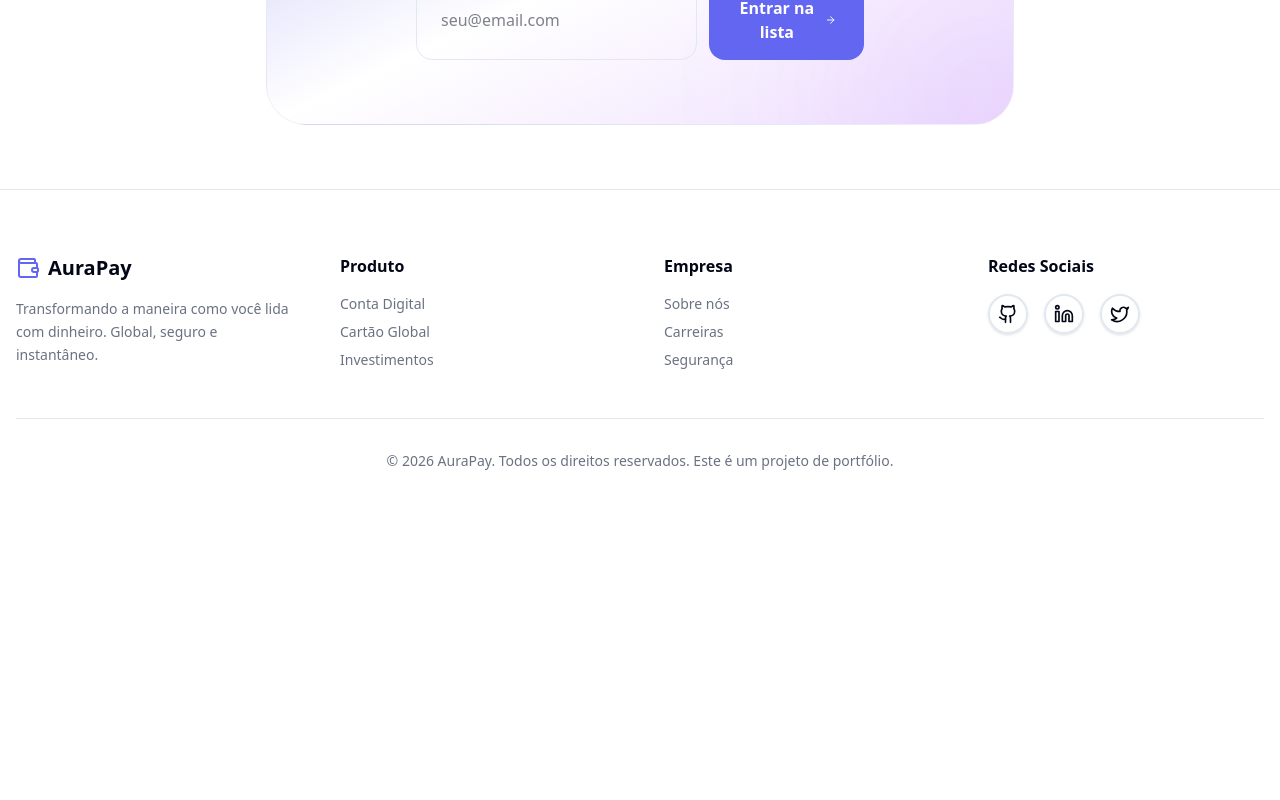
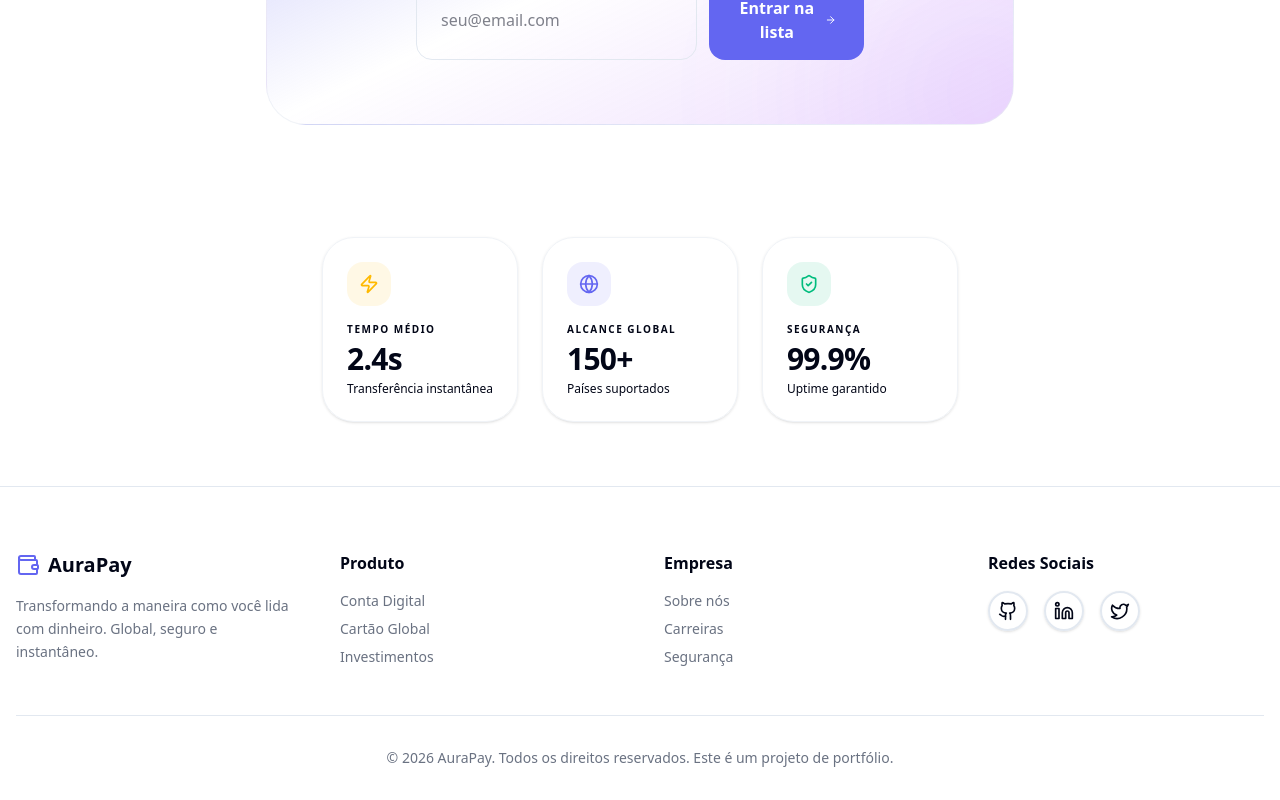
Before and after one commit to martinskennedy/aurapay-frontend, a Next.js app: page / in a window 1280 px wide. Shown: the part 2063-2863 px from the top of the page. Before the commit the page ends 2566 px from the top, so only its background shows below. Built offline with nearby package versions, Linux system fonts and the light colour scheme; no server answers.

Commit message:
feat: add QuickStats

```diff
--- a/src/app/page.tsx
+++ b/src/app/page.tsx
@@ -3,6 +3,7 @@ import Features from "@/components/Features";
 import CurrencyConverter from "@/components/CurrencyConverter";
 import Clients from "@/components/Clients";
 import WaitlistSection from "@/components/WaitlistSection";
+import QuickStats from "@/components/QuickStats";
 
 export default function Home() {
   return (
@@ -12,6 +13,7 @@ export default function Home() {
       <Features />
       <CurrencyConverter />
       <WaitlistSection />
+      <QuickStats />
     </main>
   );
 }
--- /dev/null
+++ b/src/components/QuickStats.tsx
@@ -0,0 +1,74 @@
+"use client";
+
+import { motion } from "framer-motion";
+import { Zap, Globe, ShieldCheck, ArrowUpRight } from "lucide-react";
+
+export default function QuickStats() {
+  const stats = [
+    {
+      icon: <Zap className="w-5 h-5" />,
+      label: "Tempo Médio",
+      value: "2.4s",
+      detail: "Transferência instantânea",
+      color: "text-amber-400",
+      bg: "bg-amber-400/10"
+    },
+    {
+      icon: <Globe className="w-5 h-5" />,
+      label: "Alcance Global",
+      value: "150+",
+      detail: "Países suportados",
+      color: "text-primary",
+      bg: "bg-primary/10"
+    },
+    {
+      icon: <ShieldCheck className="w-5 h-5" />,
+      label: "Segurança",
+      value: "99.9%",
+      detail: "Uptime garantido",
+      color: "text-emerald-500",
+      bg: "bg-emerald-500/10"
+    },
+  ];
+
+  return (
+    <div className="pb-16 grid grid-cols-1 md:grid-cols-3 gap-6 mt-12 max-w-4xl mx-auto">
+      {stats.map((stat, i) => (
+        <motion.div
+          key={i}
+              initial={{ opacity: 0, y: 20 }}
+              whileInView={{ opacity: 1, y: 0 }}
+              viewport={{ once: true }}
+              transition={{ duration: 0.5, delay: i * 0.1 }}
+              whileHover={{
+                y: -10, // Sobe 10 pixels
+                scale: 1.02, // Aumenta levemente o tamanho
+              }}
+          className="relative group p-6 rounded-4xl bg-background/40 border border-border/50 backdrop-blur-md hover:border-primary/30 transition-all shadow-sm"
+        >
+          <div className="flex items-start justify-between mb-4">
+            <div className={`p-3 rounded-2xl group-hover:scale-110 transition-transform duration-300 ${stat.bg} ${stat.color}`}>
+              {stat.icon}
+            </div>
+            <ArrowUpRight className="w-4 h-4 opacity-0 group-hover:opacity-100 transition-opacity text-primary" />
+          </div>
+
+          <div className="space-y-1">
+            <p className="text-[10px] uppercase tracking-[0.15em] font-bold text-foreground/40">
+              {stat.label}
+            </p>
+            <h3 className="text-3xl font-bold tracking-tight text-foreground">
+              {stat.value}
+            </h3>
+            <p className="text-xs text-foreground/60 font-medium">
+              {stat.detail}
+            </p>
+          </div>
+
+          {/* Efeito de brilho no hover */}
+          <div className="absolute inset-0 rounded-4xl bg-linear-to-br from-primary/5 to-transparent opacity-0 group-hover:opacity-100 transition-opacity pointer-events-none" />
+        </motion.div>
+      ))}
+    </div>
+  );
+}
```
